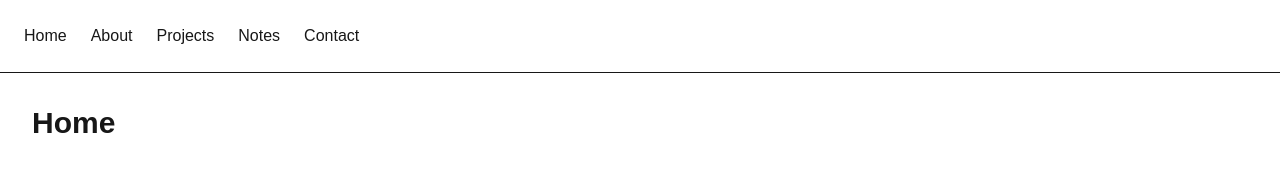
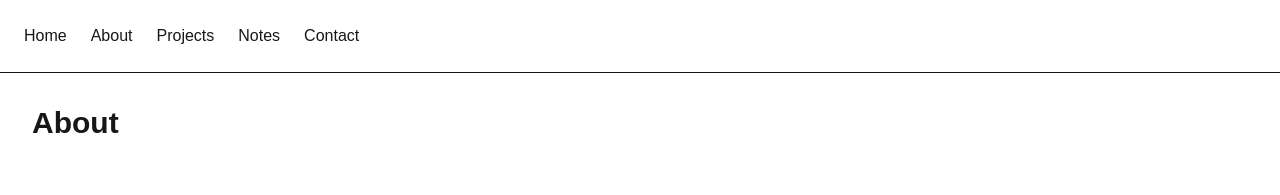
Before and after one commit to nickc32849/personal_website, a Next.js app: page /about in a window 1280 px wide. Shown: the top 195 px of the page. Built offline with nearby package versions, Linux system fonts and the light colour scheme.

Commit message:
Fix About page heading and ignore Google Docs drafts

```diff
--- a/app/about/page.tsx
+++ b/app/about/page.tsx
@@ -1,7 +1,7 @@
 export default function Page() {
     return (
         <main className="p-8">
-            <h1 className="text-3xl font-bold">Home</h1>
+            <h1 className="text-3xl font-bold">About</h1>
         </main>
     );
 }
```
Also changed, not shown: 1 other file (tests, documents, lock files or other folders).
